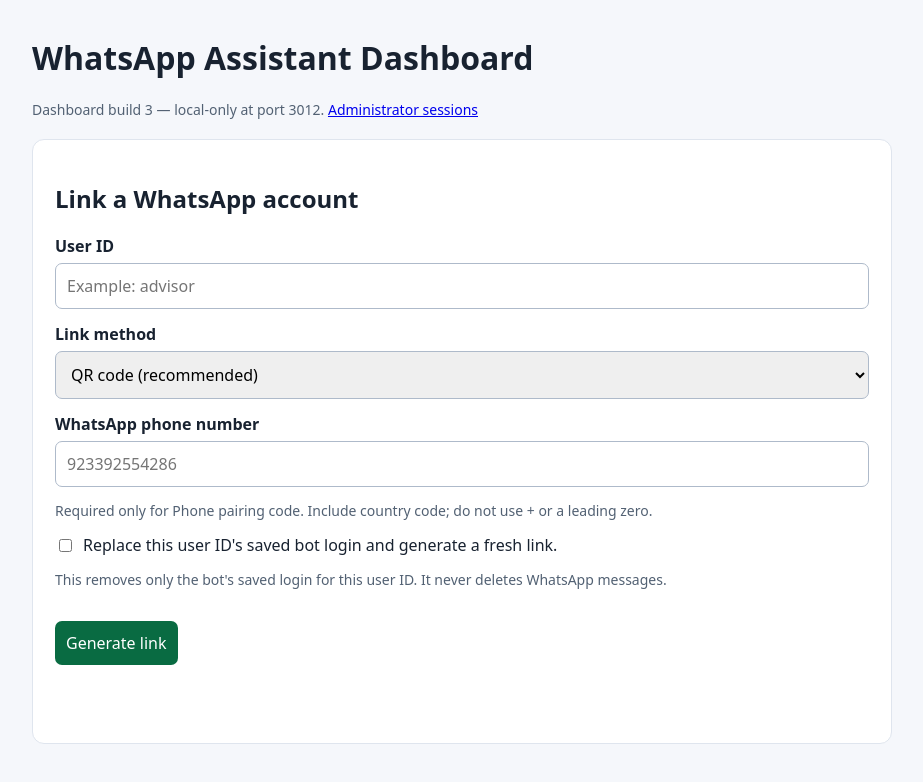
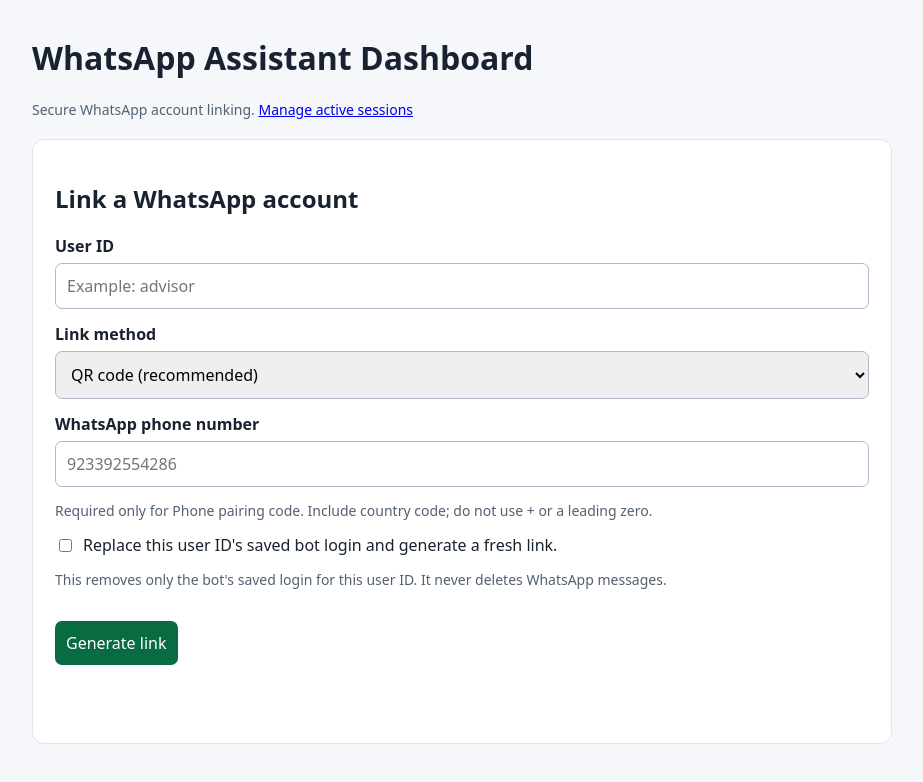
Before and after one commit to mrehanh90/Chat-bot, a website: page dashboard/public/index.html in a window 1280 px wide. Shown: the whole page, without its empty margins (178-1101 px from the left). Drawn offline with Linux system fonts and the light colour scheme.

Commit message:
Fix public dashboard login navigation

```diff
--- a/dashboard/public/index.html
+++ b/dashboard/public/index.html
@@ -27,7 +27,7 @@
 <body>
   <main>
     <h1>WhatsApp Assistant Dashboard</h1>
-    <p class="muted">Dashboard build 3 — local-only at port 3012. <a href="/admin/login">Administrator sessions</a></p>
+    <p class="muted">Secure WhatsApp account linking. <a href="/admin">Manage active sessions</a></p>
 
     <section>
       <h2>Link a WhatsApp account</h2>
```
Also changed, not shown: dashboard/public/admin-login.html (+1 -1 lines).
